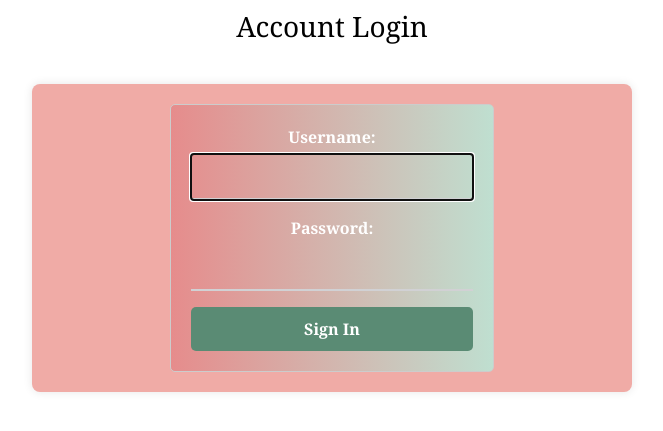
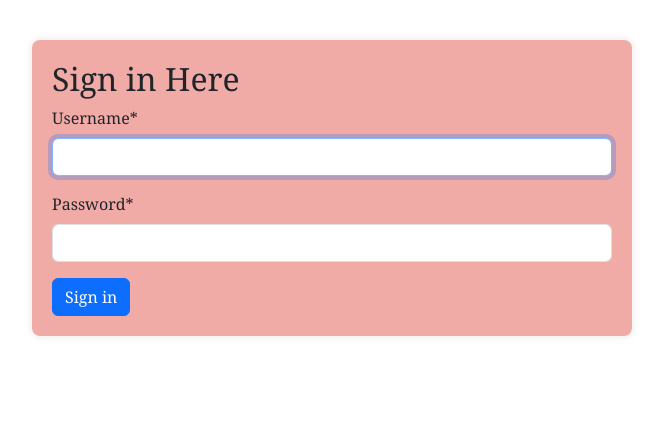
Before and after one commit to DarthDanAmesh/todo, a Django app: page /login/ in a window 1280 px wide. Shown: the part 68-499 px from the top of the page, without its empty margins (308-971 px from the left). Run offline with Django 3.2, Linux system fonts and the light colour scheme; some libraries are stand-ins or nearby versions.

Commit message:
bootstrap for login

```diff
--- a/home/forms.py
+++ b/home/forms.py
@@ -43,6 +43,9 @@ class EditMzalendoForm(forms.ModelForm):
         model = Mzalendo
         fields = ['name', 'gender', 'age', 'cover', 'county', 'life']
 
+    def __init__(self, *args, **kwargs):
+        super().__init__(*args, **kwargs)
+        self.fields['life'].widget.attrs.update({'style': 'width: 250px;','background':'red;'})
         # add widgets if necessary
 
 class CommentForm(forms.ModelForm):
--- a/home/static/css/main.css
+++ b/home/static/css/main.css
@@ -167,7 +167,7 @@
     }
 }
 
-.login-form input{
+.login-form2 input{
     border: none;
 	border-bottom: 2px solid #D1D1D4;
     color: #610303;
@@ -185,7 +185,7 @@
 	border-bottom-color: #516b5f;
 }
 
-.login-form button, .create-form button{
+.login-form2 button, .create-form button{
     background-color: #5a8b74;
     color: white;
     border: none;
@@ -197,6 +197,6 @@
     transition: background-color 0.3s ease;
 }
 
-.login-form button:hover, .create-form button:hover {
+.login-form2 button:hover, .create-form button:hover {
     background-color: #2789da;
 }
--- a/home/templates/navbar.html
+++ b/home/templates/navbar.html
@@ -4,8 +4,10 @@
       <button class="navbar-toggler" type="button" data-bs-toggle="collapse" data-bs-target="#navbarNavDropdown" aria-controls="navbarNavDropdown" aria-expanded="false" aria-label="Toggle navigation">
         <span class="navbar-toggler-icon"></span>
       </button>
+
       <div class="collapse navbar-collapse" id="navbarNavDropdown">
         <ul class="navbar-nav">
+
         {% if request.user.is_authenticated %}
             <li class="nav-item">
                 <a class="nav-link active" aria-current="page" href="{% url 'mzalendo:mzalendo_list' %}">Home</a>
@@ -14,7 +16,7 @@
                 <a class="nav-link" href="{% url 'mzalendo:mzalendo_create' %}">Add a Mzalendo</a>
             </li>
             <li class="nav-item">
-                <a class="btn button-primary" href="{% url 'mzalendo:logout' %}">Sign Out</a>
+                <a class="btn button-primary" href="/logout">  Sign Out </a>
             </li>
             <li class="nav-item ml-auto">
                 <a class="nav-link">Welcome {{ request.user }} !</a>
--- a/home/templates/registration/login.html
+++ b/home/templates/registration/login.html
@@ -1,31 +1,20 @@
 {% extends "../base.html" %}
+
+{% load crispy_forms_tags %}
 
 {% block title %} Sign in {% endblock %}
 
 
 {% block content %}
     {% include "../navbar.html" %}
+    <div class="container">
+        <form class="form-signin span4" id="login_form" action="{% url 'mzalendo:login' %}" method="post">
+            <h2 class="form-signin-heading">Sign in Here</h2>
+            {% csrf_token %}
+            {% load crispy_forms_tags %}
+            {{ form|crispy }}
 
-    {% if form.errors %}
-        <p>Your username and password does not match 🤨</p>
-    {% else %}
-        <h3 style="text-align: center;color: #000000; padding-top: 10px;">Account Login</h3>
-    {% endif %}
-
-
-    <div class="container text-center">
-        <div class="row align-items-start">
-            <div class="col"></div>
-            <div class="col">
-                <div class="login-form">
-                    <form action="{% url 'mzalendo:login' %}" method="post">
-                        {% csrf_token %}
-                        {{ form.as_p }}
-                        <button type="submit" class="btn button-primary">Sign In</button>
-                    </form>
-                </div>
-            </div>
-            <div class="col"></div>
-        </div>
+            <button class="btn btn-primary" type="submit">Sign in</button>
+        </form>
     </div>
 {% endblock %}
--- a/home/urls.py
+++ b/home/urls.py
@@ -10,7 +10,7 @@ urlpatterns = [
     #path('', IndexView.as_view(template_name='mzalendo/mzalendo_list.html'), name='index'),
     path('', views.mzalendo_list_view, name='index'),
     path('login/', LoginView.as_view(), name='login'),
-    path('logout/', LogoutView.as_view(), name='logout'),
+    path('logout/', views.logout_user, name='logout_user'),
     path('register/', views.register, name='register'),
     #name corresponds to the url in the template tag
     path('mzalendo/', views.mzalendo_list_view, name='mzalendo_list'),
```
Also changed, not shown: home/views.py (+7 -1 lines), todo/settings.py (+6 -1 lines), db.sqlite3.
